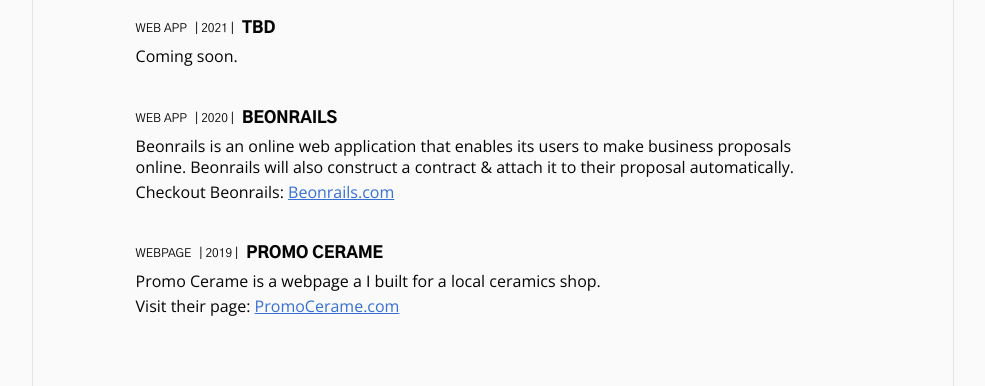
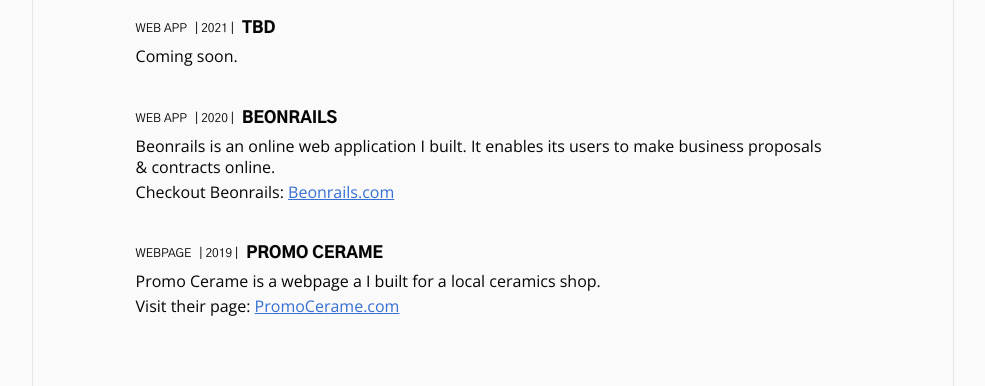
Before and after one commit to NidalGhonaim/nidal.dev, a plain HTML site: page index.html in a window 1280 px wide. Shown: the part 396-782 px from the top of the page, without its empty margins (147-1132 px from the left). Drawn offline with nearby package versions, Linux system fonts and the light colour scheme.

Commit message:
Update copy

```diff
--- a/index.html
+++ b/index.html
@@ -43,7 +43,7 @@
 				<span class="subtitle date"> | 2020 | </span>
 				<span class="title">Beonrails</span>
 			</h3>
-			<p>Beonrails is an online web application that enables its users to make business proposals online. Beonrails will also construct a contract & attach it to their proposal automatically.</p>
+			<p>Beonrails is an online web application I built. It enables its users to make business proposals & contracts online.</p>
 			<p>Checkout Beonrails: <a href="https://www.beonrails.com/" target="_blank" rel="noopener">Beonrails.com</a></p>
 
 			<h3>
```
